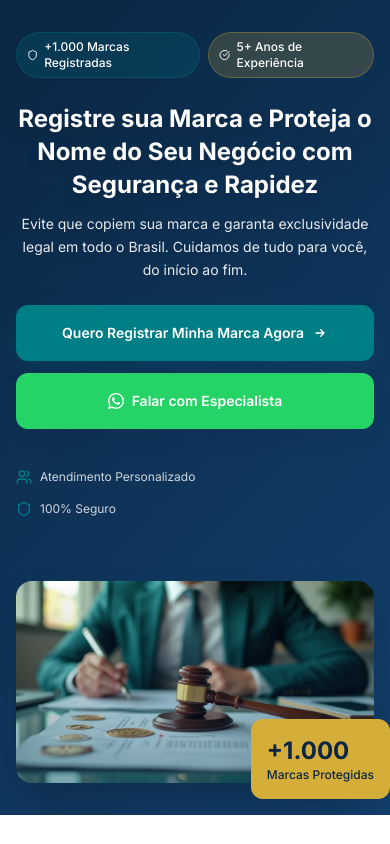
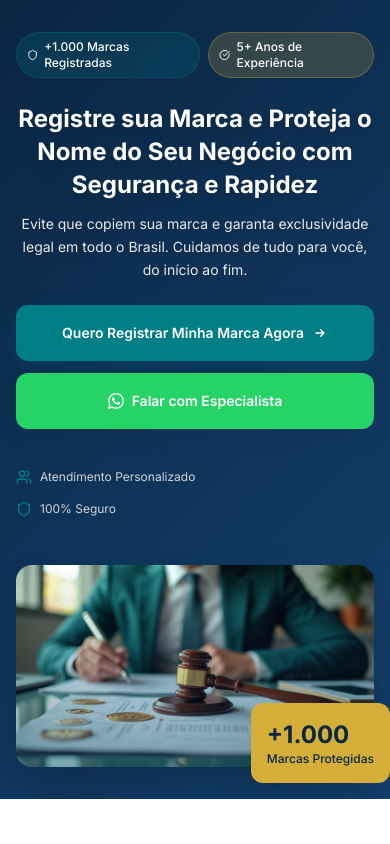
Before and after one commit to gustavopelicioniii-rgb/LEGAL-MARK---PROJETO-JULIA-E-GUSTAVO, a React (Vite) app: page / in a window 390 px wide. Shown: the top 844 px of the page. Built offline with nearby package versions, Linux system fonts and the light colour scheme; the HTML template or start-up script is replaced by a standard one.

Commit message:
Fix mobile hero image positioning

```diff
--- a/src/components/Hero.tsx
+++ b/src/components/Hero.tsx
@@ -89,7 +89,7 @@ const Hero = () => {
           </div>
 
           {/* Image */}
-          <div className="relative z-10 animate-fade-in mt-8 lg:mt-0" style={{ animationDelay: '0.2s' }}>
+          <div className="relative z-10 animate-fade-in mt-4 lg:mt-0" style={{ animationDelay: '0.2s' }}>
             <div className="relative rounded-2xl overflow-hidden shadow-2xl">
               <img
                 src={heroImage}
```
